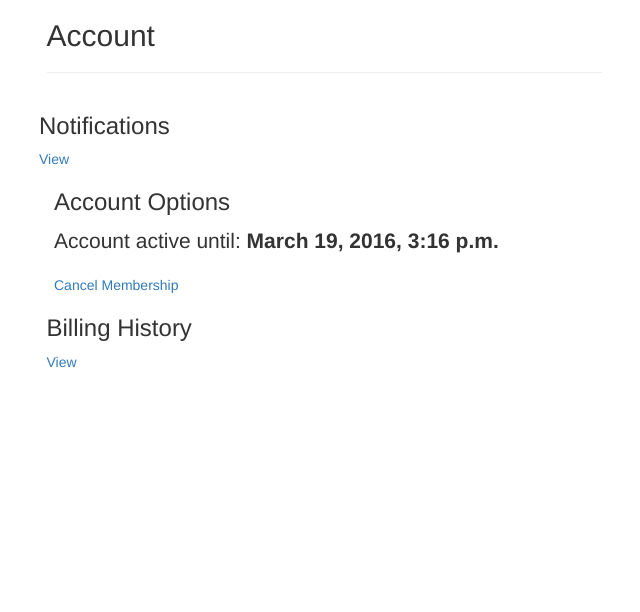
After one commit to praneethkumarpidugu/MasterEnterpreneur, a Django app: a page that uses src/templates/navbar.html in a window 1280 px wide. The commit adds this page. Shown: the part 52-664 px from the top of the page, without its empty margins (316-956 px from the left). Run offline with Django 3.2, Linux system fonts and the light colour scheme; a user stored in the database is signed in; data comes from the database, SQL or seed files in the repository; both versions use the stored data as it was after the commit; parts of the project's set-up code (start-up, migrations or seed data) failed here and were passed over; some libraries are stand-ins or nearby versions.

Commit message:
cancel membership and account home

```diff
--- a/src/CMS/urls.py
+++ b/src/CMS/urls.py
@@ -24,11 +24,13 @@ if settings.DEBUG:
 urlpatterns += patterns('billing.views',
     url(r'^upgrade/$', 'upgrade', name='account_upgrade'),
     url(r'^billing/$', 'billing_history', name='billing_history'),
+    url(r'^billing/cancel/$', 'cancel_subscription', name='cancel_subscription'),
 )
 
 #auth login/logout
 urlpatterns += patterns(
     'accounts.views',
+    url(r'^account/$', 'account_home', name='account_home'),
     url(r'^login/$', 'auth_login', name='login'),
     url(r'^logout/$', 'auth_logout', name='logout'),
     url(r'^register/$', 'auth_register', name='register'),
--- a/src/accounts/views.py
+++ b/src/accounts/views.py
@@ -7,6 +7,10 @@ from django.core.urlresolvers import reverse
 # Create your views here.
 from .forms import LoginForm, RegisterForm
 from .models import MyUser
+
+@login_required
+def account_home(request):
+    return render(request, "accounts/account_home.html", {})
 
 def auth_login(request):
     form = LoginForm(request.POST or None)
--- a/src/billing/utils.py
+++ b/src/billing/utils.py
@@ -26,7 +26,7 @@ def update_braintree_membership(user):
     membership = user.membership
     now = timezone.now()
     subscription_id = user.usermerchantid.subscription_id
-    if membership.date_end <= timezone.now():
+    if membership.date_end <= timezone.now() and subscription_id is not None:
         status, next_billing_date = check_membership_status(subscription_id)
         # print next_billing_date
 
@@ -37,3 +37,7 @@ def update_braintree_membership(user):
             membership_dates_update.send(membership, new_date_start=datetime_aware)
         else:
             membership.update_status()
+    elif subscription_id is None:
+        membership.update_status()
+    else:
+        pass
--- /dev/null
+++ b/src/templates/accounts/account_home.html
@@ -0,0 +1,40 @@
+{% extends "base.html" %}
+
+{% block content %}
+<div class="row">
+    <div class="col-sm-6 col-sm-offset-3">
+        <h2>Account</h2>
+    <hr/>
+    </div>
+    </div>
+    <div class="row">
+        <div class="row">
+    <div class="col-sm-6 col-sm-offset-3">
+    <h3>Notifications</h3>
+    <a href="{% url 'notifications_all' %}">View</a>
+    </div>
+</div>
+    </div>
+    <div class="col-sm-6 col-sm-offset-3">
+    <h3>Account Options</h3>
+    <p class="lead">
+        {% if request.user.is_member %}
+            Account active until: <b>{{ request.user.membership.date_end }}</b>
+        {% endif %}
+    </p>
+    {% if request.user.is_member and request.user.usermerchantid.subscription_id %}
+
+    <a href="{% url 'cancel_subscription' %}">Cancel Membership</a>
+
+    {% elif not request.user.is_member %}
+    <a href="{% url 'account_upgrade' %}">Upgrade to Membership</a>
+    {% else %}
+    {% endif %}
+    </div>
+<div class="row">
+    <div class="col-sm-6 col-sm-offset-3">
+    <h3>Billing History</h3>
+    <a href="{% url 'billing_history' %}">View</a>
+    </div>
+</div>
+{% endblock %}
--- a/src/templates/navbar.html
+++ b/src/templates/navbar.html
@@ -24,7 +24,7 @@
 
               </ul>
             </li>
-              <li><a href="{% url 'billing_history' %}">Account</a></li>
+              <li><a href="{% url 'account_home' %}">Account</a></li>
               <li><a href="{% url 'logout' %}">Logout</a> </li>
             {% else %}
               {% if request.get_full_path == "/" %}
```
Also changed, not shown: src/billing/views.py (+18 -0 lines), src/db.sqlite3, 4 other files.
